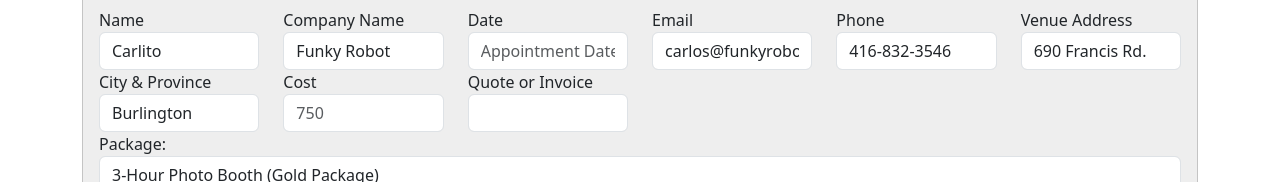
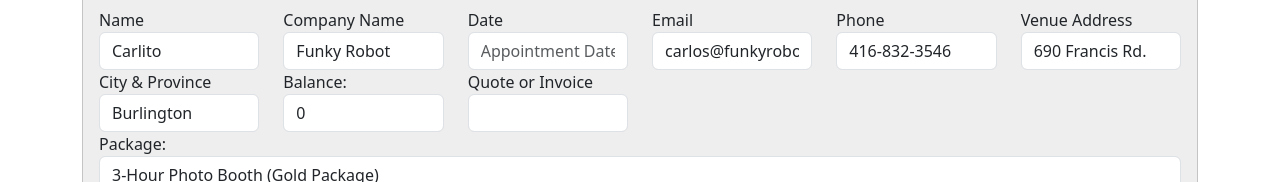
Before and after one commit to FunkyRobot73/invoice-pdf, an Angular app: page /quote in a window 1280 px wide. Shown: the part 232-414 px from the top of the page. Built offline with nearby package versions, Linux system fonts and the light colour scheme.

Commit message:
fix balance

```diff
--- a/src/app/cust/simple-quote/simple-quote.component.html
+++ b/src/app/cust/simple-quote/simple-quote.component.html
@@ -40,8 +40,8 @@
        <input class="form-control" [(ngModel)]="newVenueCity" placeholder="Burlington, Ontario">
      </div>
      <div class="col-md-2">
-        <label>Cost</label>
-       <input class="form-control" [(ngModel)]="newCost" placeholder="750">
+        <label>Balance:</label>
+       <input class="form-control" [(ngModel)]="newBalance" placeholder="750">
      </div>
 
      <div class="col-md-2">
@@ -154,7 +154,7 @@
             <td>{{customer.dateEvent}}</td>
             <td>{{customer.phone}}</td>
             <td>{{customer.venueAddress}}</td>
-            <td>{{customer.cost}}</td>
+            <td>{{customer.balance}}</td>
            <button class="btn btn-danger" (click)="deleteCustomer(i)">DELETE</button>
            <button class="btn btn-primary" (click)="generatePDF2($event.target,i)">PDF</button>
 
```
